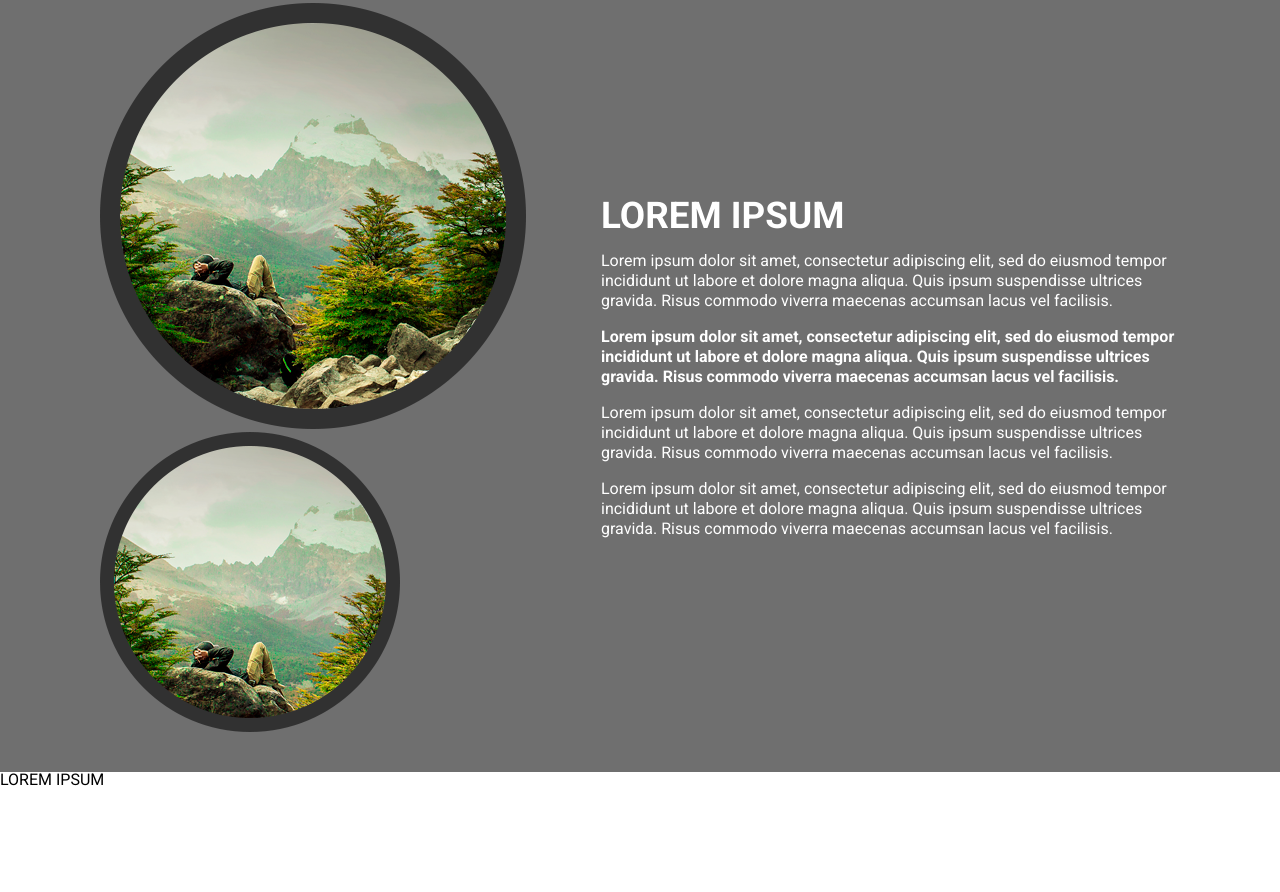
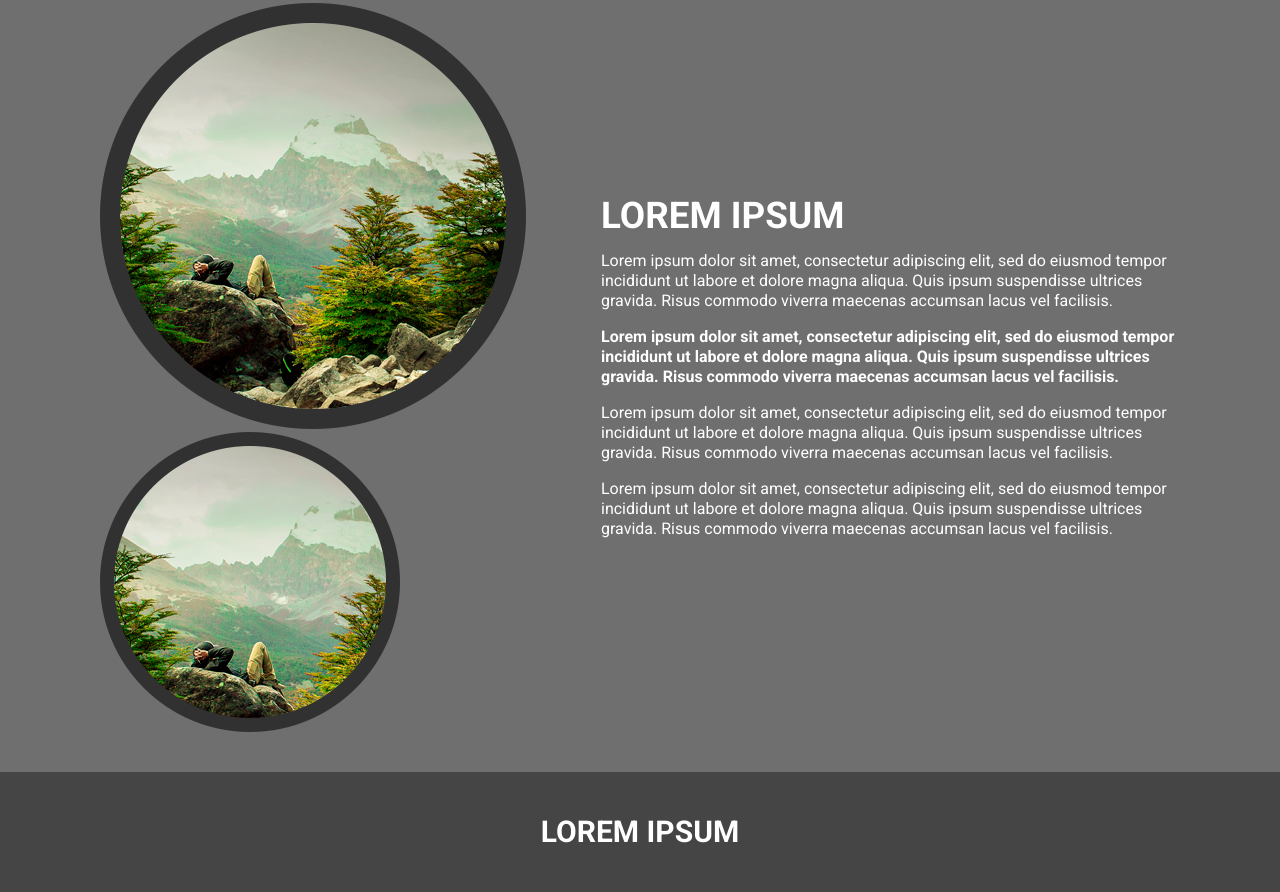
Before and after one commit to marcoscapiberibe/site-dot-digital-group, a plain HTML site: page index.html in a window 1280 px wide. Shown: the part 1518-2410 px from the top of the page. Before the commit the page ends 2307 px from the top, so only its background shows below. Drawn offline with Linux system fonts and the light colour scheme.

Commit message:
Adição do link para o arquivo footer.css no index.html
Adição do link para o arquivo footer.css no index.html

```diff
--- a/index.html
+++ b/index.html
@@ -10,6 +10,7 @@
     <link rel="stylesheet" href="./css/style.css">
     <link rel="stylesheet" href="./css/header.css">
     <link rel="stylesheet" href="./css/main.css">
+    <link rel="stylesheet" href="./css/footer.css">
 
 </head>
 
```
